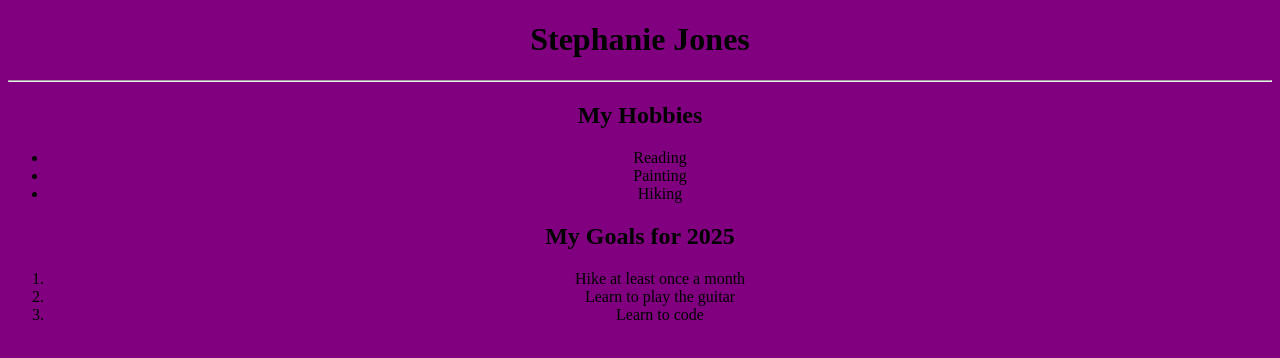
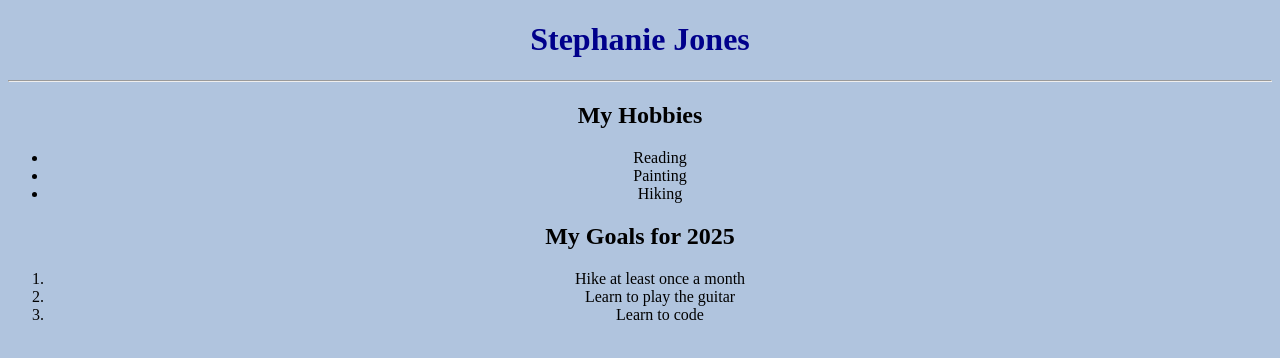
Before and after one commit to StephanieJones1015/Practice, a plain HTML site: page index.html in a window 1280 px wide. Drawn offline with Linux system fonts and the light colour scheme.

Commit message:
added darkblue to h1

```diff
--- a/style.css
+++ b/style.css
@@ -1,6 +1,9 @@
 body {
-    background-color: purple;
+    background-color: lightsteelblue;
   }
 body{
     text-align: center;
 }
+h1{
+    color: darkblue;
+}
```
